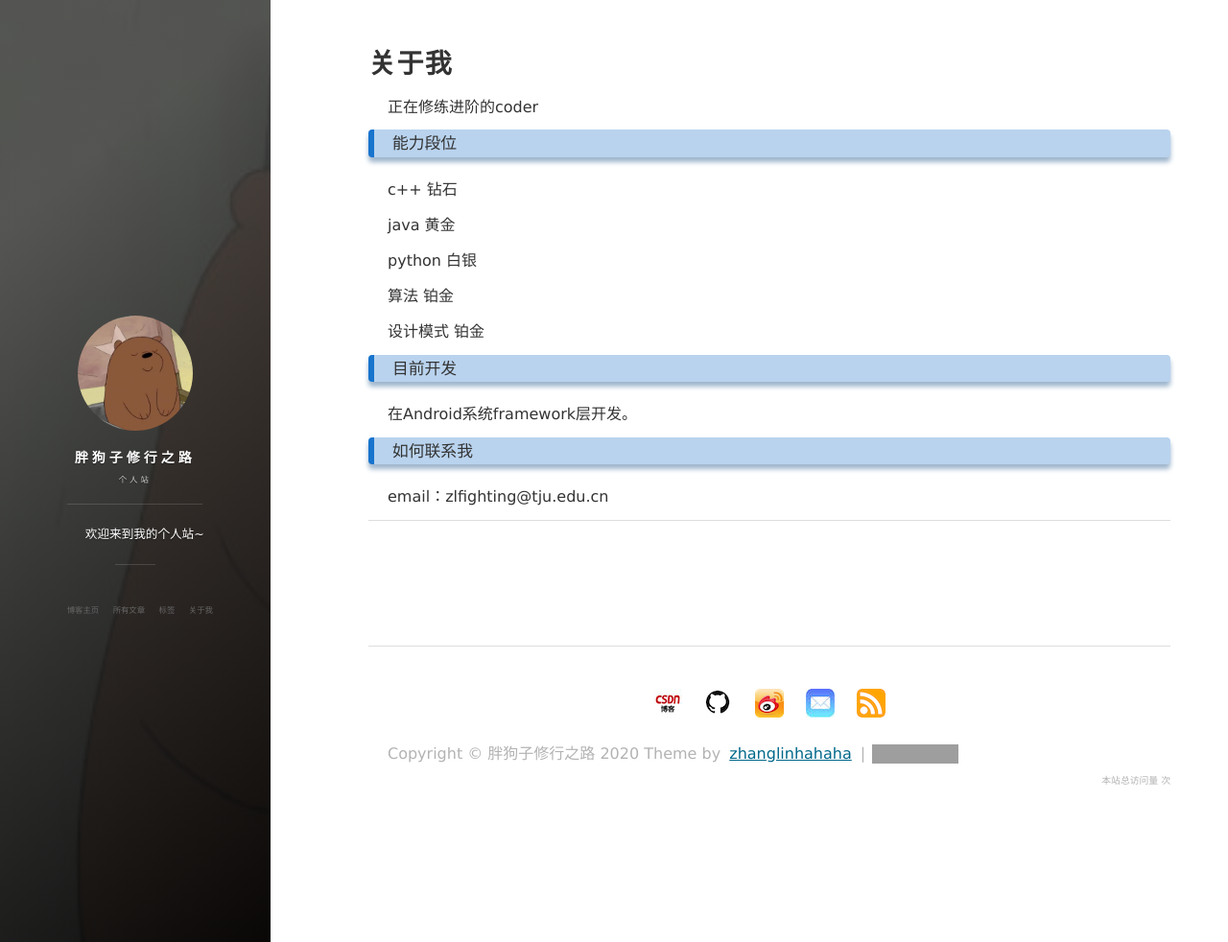
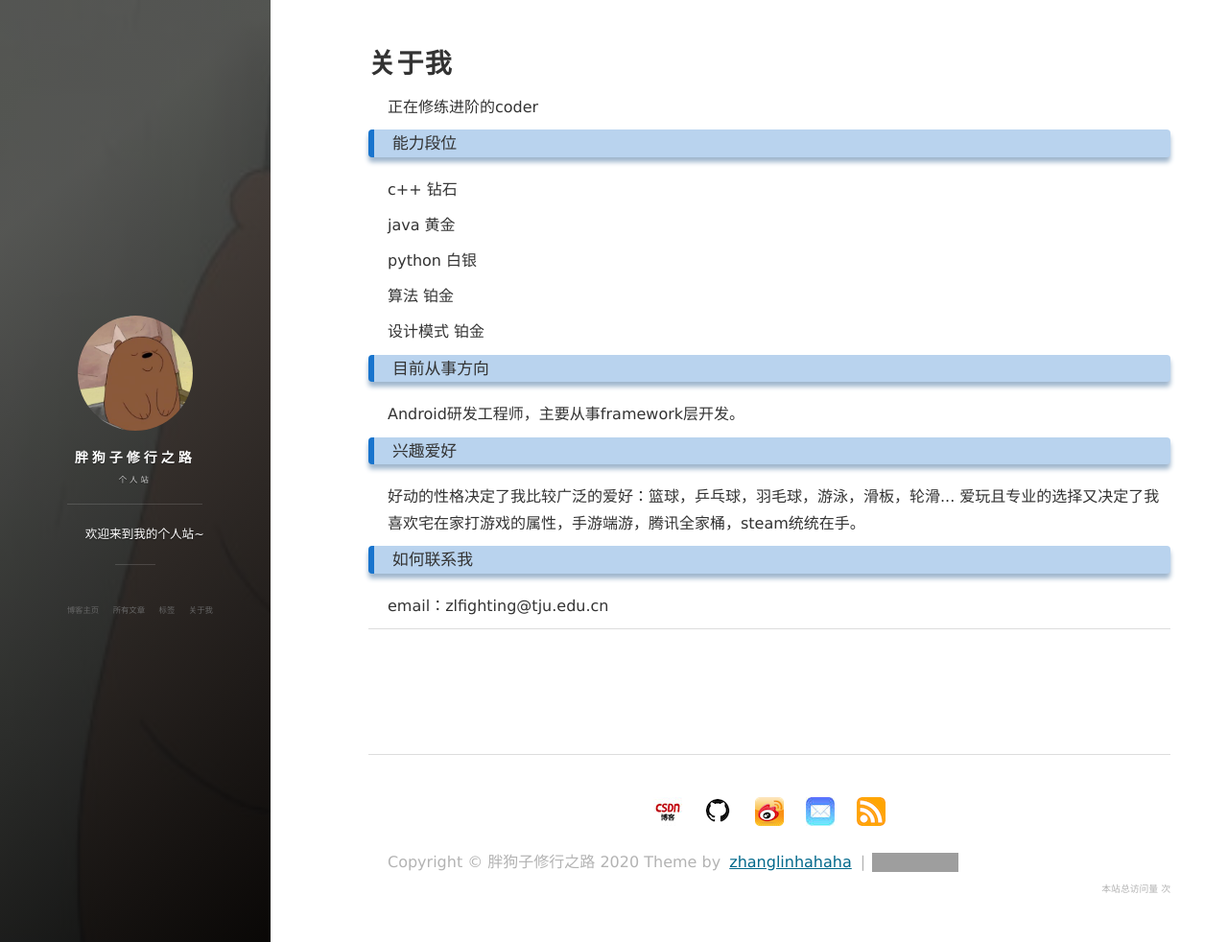
Before and after one commit to zhanglinhahaha/zhanglinhahaha.github.io, a Jekyll site: the page built from about.md, in a window 1280 px wide and 982 px high. Shown: the whole window at 96% size. Built offline with Jekyll 4.4.1, drawn with Linux system fonts in a browser that asks for light colours; nearby versions of some CDN libraries; comment, search, counter and statistics services are not loaded; grey boxes are pictures that could not be loaded.

Commit message:
modify about me

```diff
--- a/about.md
+++ b/about.md
@@ -16,9 +16,14 @@ python  白银
 <p>
 设计模式 铂金
 <p>
-<h3> 目前开发 </h3>
+<h3> 目前从事方向 </h3>
 <p>
-在Android系统framework层开发。
+Android研发工程师，主要从事framework层开发。
+<p>
+<h3> 兴趣爱好 </h3>
+<p>
+好动的性格决定了我比较广泛的爱好：篮球，乒乓球，羽毛球，游泳，滑板，轮滑...
+爱玩且专业的选择又决定了我喜欢宅在家打游戏的属性，手游端游，腾讯全家桶，steam统统在手。
 <p>
 
 <h3> 如何联系我 </h3>
```
